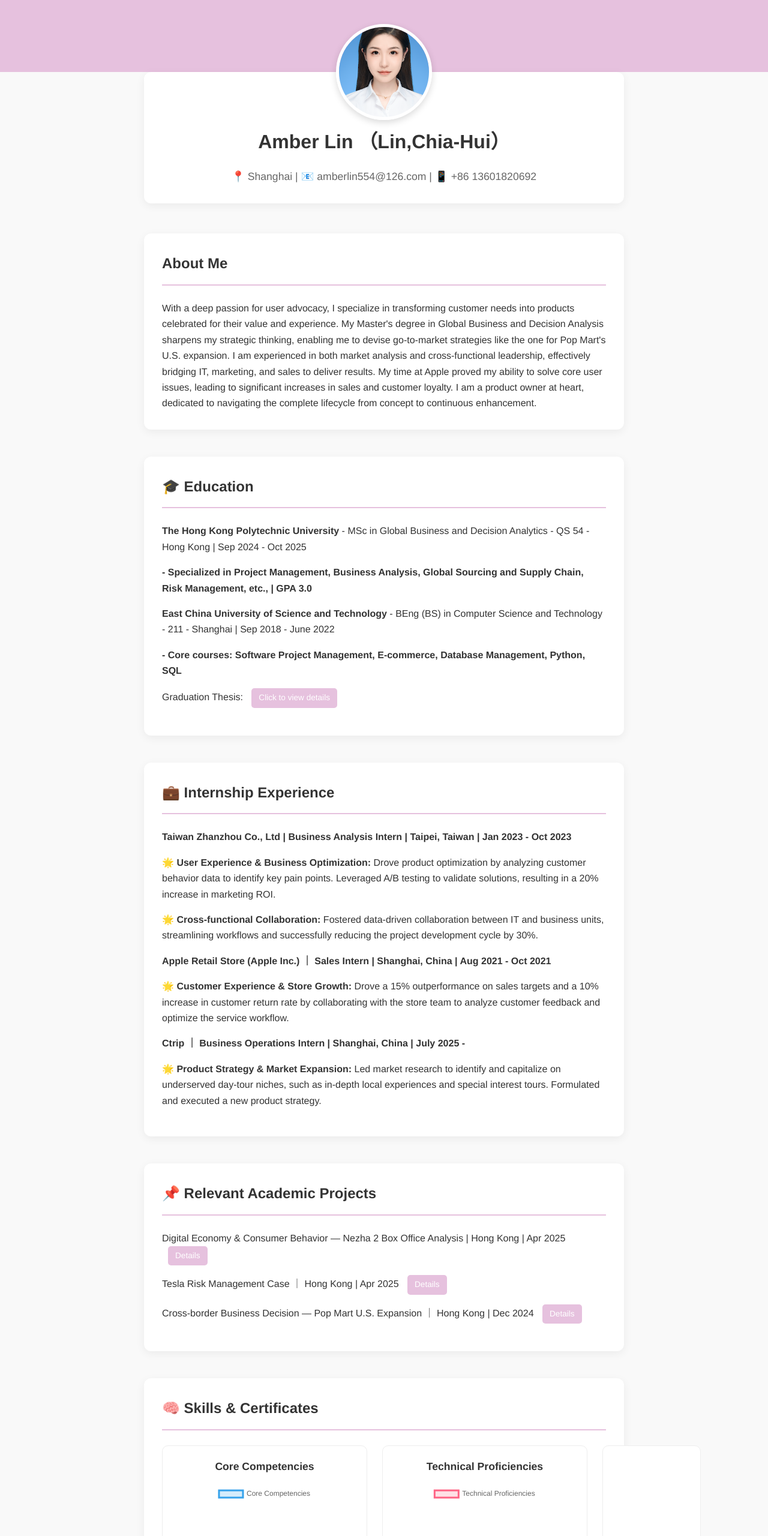
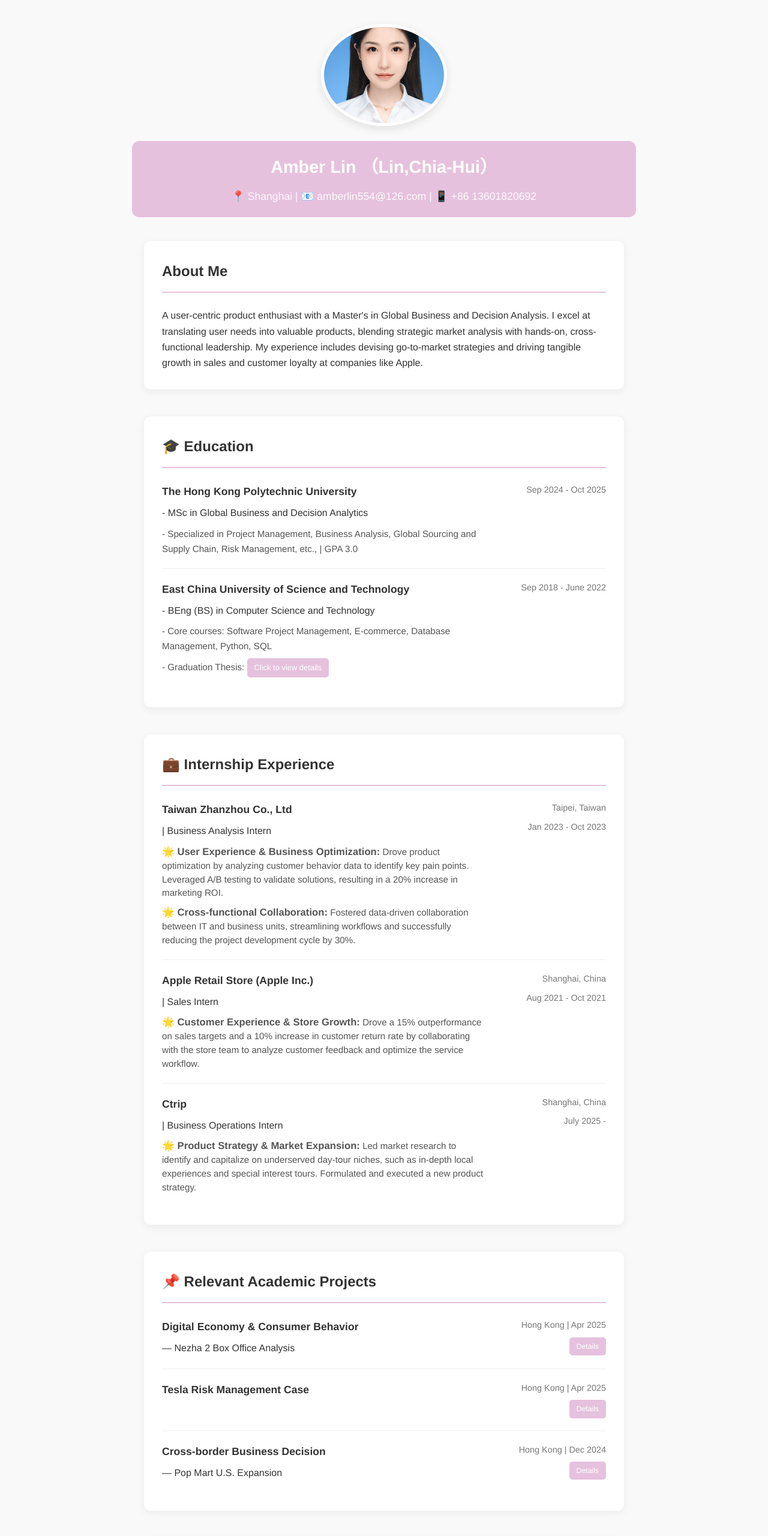
Before and after one commit to Amberlin5558/amberlin-profile, a plain HTML site: page index.html in a window 1280 px wide. Shown: the top 2560 px of the page at 60% size. Drawn offline with nearby package versions, Linux system fonts and the light colour scheme.

Commit message:
upgrade index & css

```diff
--- a/css/style.css
+++ b/css/style.css
@@ -1,104 +1,199 @@
 /* === 全局样式与间距优化 === */
 body {
   font-family: "Helvetica", "Arial", sans-serif;
-  line-height: 1.65; /* 稍微增加行高，提升大段文字的可读性 */
+  line-height: 1.65;
   margin: 0;
   background-color: #f9f9f9;
   color: #333;
 }
 
-/* === 顶部Bar 和 悬浮头像 === */
-.top-bar {
-  background: #e6c1de;
-  height: 120px;
-  width: 100%;
+/* === 全新页眉设计 === */
+.main-header {
+  padding: 40px 20px 0; /* 在头像上方和两侧留出空间 */
+  text-align: center;
 }
-
 .avatar {
-  position: absolute;
-  top: 120px;
-  left: 50%;
-  transform: translate(-50%, -50%);
-  z-index: 10;
-  width: 150px;
-  height: 150px;
-  border-radius: 50%;
+  display: block;
+  margin: 0 auto 25px; /* 居中并与下方 bar 拉开距离 */
+  width: 200px;  /* 宽度 */
+  height: 160px; /* 高度，小于宽度形成横向椭圆 */
+  border-radius: 50%; /* CSS 魔法：宽高不等时，50%的圆角会形成椭圆 */
+  object-fit: cover;
   border: 5px solid white;
-  box-shadow: 0 4px 12px rgba(0, 0, 0, 0.15);
-  object-fit: cover;
+  box-shadow: 0 5px 15px rgba(0, 0, 0, 0.1);
+}
+.header-info-bar {
+  background-color: #e6c1de;
+  color: white;
+  border-radius: 12px;
+  padding: 20px;
+  max-width: 800px;
+  margin: 0 auto;
+}
+.header-info-bar h1 {
+  margin: 0 0 10px 0;
+  font-size: 1.8em;
+  color: #fff;
+}
+.header-info-bar p {
+  margin: 0;
+  font-size: 1.1em;
+  color: rgba(255, 255, 255, 0.9);
 }
 
 /* === 主要内容区 === */
 .content-wrapper {
   max-width: 800px;
   margin: 0 auto;
-  padding: 0 20px;
+  padding: 40px 20px; /* 内容区与页眉/页脚的距离 */
 }
-
-.profile-intro {
-  padding-top: 90px;
-  text-align: center;
-  margin-bottom: 50px; /* 增加了与下方内容的距离 */
+section {
+  margin-bottom: 45px;
+  background-color: #fff;
+  padding: 30px;
+  border-radius: 12px;
+  box-shadow: 0 4px 15px rgba(0,0,0,0.06);
 }
-
-.profile-intro h1 {
-  margin: 0 0 10px 0; /* 为标题和下方的联系信息增加一点间距 */
-  font-size: 2em;
-}
-
-.profile-intro p {
-  font-size: 1.1em;
-  color: #666;
-}
-
-section {
-  margin-bottom: 45px; /* 统一并微调模块间距 */
-  background-color: #fff;
-  padding: 30px; /* 增加卡片内部的“呼吸空间” */
-  border-radius: 12px; /* 边角更圆润一些 */
-  box-shadow: 0 4px 15px rgba(0,0,0,0.06); /* 阴影更柔和 */
-}
-
 h2 {
   margin-top: 0;
   border-bottom: 2px solid #e6c1de;
-  padding-bottom: 15px; /* 增加标题和下方内容的距离 */
-  margin-bottom: 25px; /* 增加标题和下方内容的距离 */
+  padding-bottom: 15px;
+  margin-bottom: 25px;
 }
-
-/* 【核心修改】为全局的 p 和 li 增加底部间距，解决文字拥挤问题 */
 p, li {
-  margin-bottom: 1em; /* 1em 等于当前元素的字体大小，这是一个相对单位 */
+  margin-bottom: 1em;
 }
-/* 去掉最后一个元素的下边距，让排版更规整 */
 p:last-child, li:last-child {
   margin-bottom: 0;
 }
-
 ul {
   list-style: none;
   padding-left: 0;
 }
 
+/* === 全新对齐列表布局 (核心) === */
+.structured-list li {
+  display: grid;
+  grid-template-columns: 3fr 1fr; /* 左侧占3份，右侧占1份 */
+  gap: 20px; /* 列之间的间距 */
+  padding-bottom: 20px;
+  margin-bottom: 20px;
+  border-bottom: 1px solid #f0f0f0;
+}
+.structured-list li:last-child {
+  border-bottom: none;
+  padding-bottom: 0;
+}
+.item-primary {
+  display: flex;
+  flex-direction: column; /* 让主内容垂直排列 */
+  gap: 8px; /* 主内容内部各项的间距 */
+}
+.item-primary b {
+  font-size: 1.1em;
+}
+.item-primary span {
+  color: #555;
+  font-size: 0.95em;
+}
+.item-description {
+  line-height: 1.5;
+}
+.item-secondary {
+  text-align: right;
+  display: flex;
+  flex-direction: column;
+  align-items: flex-end; /* 让次要内容靠右对齐 */
+  justify-content: flex-start;
+  gap: 8px;
+  font-size: 0.9em;
+  color: #777;
+}
 
 /* === 按钮样式 === */
 .btn {
   display: inline-block;
-  margin-left: 10px;
   padding: 5px 12px;
   background-color: #e6c1de;
-  color: white;
+  color: white !important; /* 强制覆盖链接默认颜色 */
   border-radius: 5px;
   text-decoration: none;
   font-size: 0.85em;
   transition: background-color 0.3s;
+  text-align: center;
 }
 .btn:hover {
   background-color: #dcaed4;
 }
 
-.download-section {
+/* === 技能模块优化 (2列布局) === */
+.skills-grid-container {
+  display: grid;
+  grid-template-columns: 1fr 1fr; /* 两列布局 */
+  gap: 25px;
+}
+.skills-container {
+  display: flex;
+  flex-direction: column;
+  padding: 20px;
+  border: 1px solid #eee;
+  border-radius: 10px;
+  transition: transform 0.3s ease, box-shadow 0.3s ease;
+}
+/* 第三项（信息列表）横跨两列 */
+.skills-list-combined {
+  grid-column: 1 / -1;
+  flex-direction: row; /* 横向排列 */
+  justify-content: space-between; /* 均匀分布 */
+  align-items: stretch;
+}
+.skills-container:not(.skills-list-combined):hover {
+  transform: translateY(-8px);
+  box-shadow: 0 8px 20px rgba(0,0,0,0.1);
+}
+.skills-container h3 {
   text-align: center;
+  margin-top: 0;
+  margin-bottom: 15px;
+  color: #333;
+  font-size: 1.1em;
+}
+.info-block {
+  padding: 15px;
+  flex-basis: 32%; /* 每个信息块大约占1/3宽度 */
+  display: flex;
+  flex-direction: column;
+}
+.info-block h3 {
+  display: flex;
+  align-items: center;
+  text-align: left;
+  font-size: 1.15em;
+  margin: 0 0 10px 0;
+}
+.info-block h3 i {
+  font-size: 1.1em;
+  margin-right: 12px;
+  width: 20px;
+  text-align: center;
+}
+.info-block p, .info-block li {
+  color: #555;
+  font-size: 1em;
+  margin-bottom: 5px;
+  padding-left: 32px;
+}
+.info-block ul { margin: 0; padding: 0;}
+.color-border-1 { border-top: 4px solid #4D96FF; }
+.color-border-2 { border-top: 4px solid #6BCB77; }
+.color-border-3 { border-top: 4px solid #FFD93D; }
+
+/* === 下载和更多链接区域 === */
+.download-section, .more-links-section {
+  text-align: center;
+  background-color: transparent;
+  box-shadow: none;
+  padding-top: 20px;
 }
 .download-btn {
   display: inline-block;
@@ -113,84 +208,6 @@ ul {
 }
 .download-btn:hover {
   transform: translateY(-2px);
-}
-
-/* === 技能模块优化 (解决拥挤和高度问题) === */
-.skills-grid-container {
-  display: grid;
-  grid-template-columns: 1fr 1fr 1fr;
-  gap: 25px;
-}
-.skills-container {
-  display: flex; /* 使用 Flex 布局让内容垂直分布 */
-  flex-direction: column;
-  padding: 20px;
-  border: 1px solid #eee;
-  border-radius: 10px;
-  background-color: #fff;
-  /* 【核心修改】移除了固定的 height: 320px; */
-  /* 这允许卡片根据内容自由伸展，解决了内容塞不下的问题！*/
-  /* Grid 布局默认会使同一行的项目等高，所以外观依然整齐。*/
-  transition: transform 0.3s ease, box-shadow 0.3s ease;
-  box-shadow: none;
-  margin: 0;
-}
-.skills-container:hover {
-  transform: translateY(-8px);
-  box-shadow: 0 8px 20px rgba(0,0,0,0.1);
-}
-.skills-container h3 {
-  text-align: center;
-  margin-top: 0;
-  margin-bottom: 15px;
-  color: #333;
-  font-size: 1.1em;
-}
-.skills-list-combined {
-  flex-grow: 1; /* 让这个容器填满剩余空间 */
-  display: flex;
-  flex-direction: column;
-  justify-content: center; /* 内容垂直居中 */
-  padding: 0 15px;
-}
-.info-block {
-  padding: 12px 0; /* 增加了信息块之间的垂直距离 */
-}
-.info-block h3 {
-  display: flex;
-  align-items: center;
-  text-align: left;
-  font-size: 1.15em;
-  margin: 0 0 8px 0;
-}
-.info-block h3 i {
-  font-size: 1.1em;
-  color: #333;
-  margin-right: 12px;
-  width: 20px;
-  text-align: center;
-}
-.info-block p, .info-block li {
-  color: #555;
-  line-height: 1.5;
-  font-size: 1em; /* 稍微调整字号以获得更好的空间感 */
-  margin: 0 0 5px 0; /* 【核心修改】为列表项也增加间距 */
-  padding-left: 32px;
-}
-.info-block ul {
-  padding: 0;
-  margin: 0;
-}
-.color-border-1 { border-top: 4px solid #4D96FF; }
-.color-border-2 { border-top: 4px solid #6BCB77; }
-.color-border-3 { border-top: 4px solid #FFD93D; }
-
-/* === "More About Me" (页脚链接) 的新样式 === */
-.more-links-section {
-  text-align: center;
-  background-color: transparent;
-  box-shadow: none;
-  padding-top: 20px;
 }
 .more-links-section ul {
   max-width: 500px;
@@ -222,34 +239,25 @@ footer {
 }
 
 /* === 响应式设计 (手机端适配) === */
-@media (max-width: 992px) {
-  .skills-grid-container {
-    grid-template-columns: 1fr; /* 在平板上变为单列 */
+@media (max-width: 768px) {
+  .structured-list li {
+    grid-template-columns: 1fr; /* 在手机上变为单列堆叠 */
+    gap: 10px;
   }
-}
-@media (max-width: 768px) {
-  body {
-    line-height: 1.6; /* 手机端行高可以稍小一些 */
+  .item-secondary {
+    text-align: left;
+    align-items: flex-start;
+    flex-direction: row;
+    flex-wrap: wrap; /* 允许按钮换行 */
   }
-  .top-bar {
-    height: 90px;
+  .skills-grid-container, .skills-list-combined {
+    grid-template-columns: 1fr; /* 所有技能模块都变为单列 */
+    flex-direction: column;
   }
   .avatar {
-    width: 120px;
+    width: 150px;
     height: 120px;
-    top: 90px;
-    border-width: 4px;
   }
-  .profile-intro {
-    padding-top: 70px;
-  }
-  .profile-intro h1 {
-    font-size: 1.5em;
-  }
-  .profile-intro p {
-    font-size: 0.9em;
-  }
-  section {
-    padding: 20px;
-  }
+  .header-info-bar h1 { font-size: 1.5em; }
+  .header-info-bar p { font-size: 0.9em; }
 }
--- a/index.html
+++ b/index.html
@@ -4,77 +4,131 @@
   <meta charset="UTF-8" />
   <meta name="viewport" content="width=device-width, initial-scale=1.0" />
   <title>Amber Lin</title>
-  <!-- 引入样式文件 -->
   <link rel="stylesheet" href="css/style.css" />
-  <!-- 引入 Font Awesome 图标库 -->
   <link rel="stylesheet" href="https://cdnjs.cloudflare.com/ajax/libs/font-awesome/6.5.1/css/all.min.css">
 </head>
 <body>
-  <!-- 1. 这是背景里的粉色 bar -->
-  <header class="top-bar"></header>
-
-  <!-- 2. 头像被移到这里，独立出来，用于实现悬浮效果 -->
+  <!-- 1. 全新的页眉区域 -->
+  <header class="main-header">
     <img src="images/avatar.jpg" alt="林珈卉头像" class="avatar" />
-
-  <!-- 3. 所有页面内容都包裹在一个 main 容器里 -->
-  <main class="content-wrapper">
-    <section class="profile-intro">
+    <div class="header-info-bar">
       <h1>Amber Lin （Lin,Chia-Hui）</h1>
       <p>📍 Shanghai | 📧 amberlin554@126.com | 📱 +86 13601820692</p>
+    </div>
+  </header>
+
+  <!-- 2. 所有页面内容包裹在 main 容器里 -->
+  <main class="content-wrapper">
+    <section>
+      <h2>About Me</h2>
+      <!-- 精简后的 "About Me" -->
+      <p>A user-centric product enthusiast with a Master's in Global Business and Decision Analysis. I excel at translating user needs into valuable products, blending strategic market analysis with hands-on, cross-functional leadership. My experience includes devising go-to-market strategies and driving tangible growth in sales and customer loyalty at companies like Apple.</p>
     </section>
 
-    <section>
-      <h2>About Me</h2>
-      <p>With a deep passion for user advocacy, I specialize in transforming customer needs into products celebrated for their value and experience. My Master's degree in Global Business and Decision Analysis sharpens my strategic thinking, enabling me to devise go-to-market strategies like the one for Pop Mart's U.S. expansion. I am experienced in both market analysis and cross-functional leadership, effectively bridging IT, marketing, and sales to deliver results. My time at Apple proved my ability to solve core user issues, leading to significant increases in sales and customer loyalty. I am a product owner at heart, dedicated to navigating the complete lifecycle from concept to continuous enhancement.</p>
-    </section>
-
+    <!-- 3. 全新对齐布局的教育背景 -->
     <section>
       <h2>🎓 Education</h2>
-      <ul>
-        <li><b>The Hong Kong Polytechnic University</b> - MSc in Global Business and Decision Analytics - QS 54 - Hong Kong | Sep 2024 - Oct 2025</li>
-        <li><b>- Specialized in Project Management, Business Analysis, Global Sourcing and Supply Chain, Risk Management, etc., | GPA 3.0</b></li>
-        <li><b>East China University of Science and Technology</b> - BEng (BS) in Computer Science and Technology - 211 - Shanghai | Sep 2018 - June 2022</li>
-        <li><b>- Core courses: Software Project Management, E-commerce, Database Management, Python, SQL</b></li>
-        <li>Graduation Thesis: <a href="thesis.html" target="_blank" class="btn">Click to view details</a></li>
+      <ul class="structured-list">
+        <li>
+          <div class="item-primary">
+            <b>The Hong Kong Polytechnic University</b> - MSc in Global Business and Decision Analytics
+            <span>- Specialized in Project Management, Business Analysis, Global Sourcing and Supply Chain, Risk Management, etc., | GPA 3.0</span>
+          </div>
+          <div class="item-secondary">
+            <span>Sep 2024 - Oct 2025</span>
+          </div>
+        </li>
+        <li>
+          <div class="item-primary">
+            <b>East China University of Science and Technology</b> - BEng (BS) in Computer Science and Technology
+            <span>- Core courses: Software Project Management, E-commerce, Database Management, Python, SQL</span>
+            <span>- Graduation Thesis: <a href="thesis.html" target="_blank" class="btn">Click to view details</a></span>
+          </div>
+          <div class="item-secondary">
+            <span>Sep 2018 - June 2022</span>
+          </div>
+        </li>
       </ul>
     </section>
 
+    <!-- 4. 全新对齐布局的实习经历 -->
     <section>
       <h2>💼 Internship Experience</h2>
-      <ul>
-        <li><b>Taiwan Zhanzhou Co., Ltd | Business Analysis Intern | Taipei, Taiwan | Jan 2023 - Oct 2023</b></li>
-        <li><b>🌟 User Experience & Business Optimization:</b> Drove product optimization by analyzing customer behavior data to identify key pain points. Leveraged A/B testing to validate solutions, resulting in a 20% increase in marketing ROI.</li>
-        <li><b>🌟 Cross-functional Collaboration:</b> Fostered data-driven collaboration between IT and business units, streamlining workflows and successfully reducing the project development cycle by 30%.</li>
-        <li><b>Apple Retail Store (Apple Inc.) ｜ Sales Intern | Shanghai, China | Aug 2021 - Oct 2021</b></li>
-        <li><b>🌟 Customer Experience & Store Growth:</b> Drove a 15% outperformance on sales targets and a 10% increase in customer return rate by collaborating with the store team to analyze customer feedback and optimize the service workflow.</li>
-        <li><b>Ctrip ｜ Business Operations Intern | Shanghai, China | July 2025 - </b></li>
-        <li><b>🌟 Product Strategy & Market Expansion:</b> Led market research to identify and capitalize on underserved day-tour niches, such as in-depth local experiences and special interest tours. Formulated and executed a new product strategy.</li>
+      <ul class="structured-list">
+        <li>
+          <div class="item-primary">
+            <b>Taiwan Zhanzhou Co., Ltd</b> | Business Analysis Intern
+            <span class="item-description"><b>🌟 User Experience & Business Optimization:</b> Drove product optimization by analyzing customer behavior data to identify key pain points. Leveraged A/B testing to validate solutions, resulting in a 20% increase in marketing ROI.</span>
+            <span class="item-description"><b>🌟 Cross-functional Collaboration:</b> Fostered data-driven collaboration between IT and business units, streamlining workflows and successfully reducing the project development cycle by 30%.</span>
+          </div>
+          <div class="item-secondary">
+            <span>Taipei, Taiwan</span>
+            <span>Jan 2023 - Oct 2023</span>
+          </div>
+        </li>
+        <li>
+          <div class="item-primary">
+            <b>Apple Retail Store (Apple Inc.)</b> | Sales Intern
+            <span class="item-description"><b>🌟 Customer Experience & Store Growth:</b> Drove a 15% outperformance on sales targets and a 10% increase in customer return rate by collaborating with the store team to analyze customer feedback and optimize the service workflow.</span>
+          </div>
+          <div class="item-secondary">
+            <span>Shanghai, China</span>
+            <span>Aug 2021 - Oct 2021</span>
+          </div>
+        </li>
+         <li>
+          <div class="item-primary">
+            <b>Ctrip</b> | Business Operations Intern
+            <span class="item-description"><b>🌟 Product Strategy & Market Expansion:</b> Led market research to identify and capitalize on underserved day-tour niches, such as in-depth local experiences and special interest tours. Formulated and executed a new product strategy.</span>
+          </div>
+          <div class="item-secondary">
+            <span>Shanghai, China</span>
+            <span>July 2025 - </span>
+          </div>
+        </li>
       </ul>
     </section>
 
+    <!-- 5. 全新对齐布局的学术项目 -->
     <section>
       <h2>📌 Relevant Academic Projects</h2>
-      <ul>
-        <li>Digital Economy & Consumer Behavior — Nezha 2 Box Office Analysis | Hong Kong | Apr 2025 <a href="project1.html" class="btn">Details</a></li>
-        <li>Tesla Risk Management Case ｜ Hong Kong | Apr 2025 <a href="project2.html" class="btn">Details</a></li>
-        <li>Cross-border Business Decision — Pop Mart U.S. Expansion ｜ Hong Kong | Dec 2024 <a href="project3.html" class="btn">Details</a></li>
+      <ul class="structured-list">
+        <li>
+          <div class="item-primary"><b>Digital Economy & Consumer Behavior</b> — Nezha 2 Box Office Analysis</div>
+          <div class="item-secondary">
+            <span>Hong Kong | Apr 2025</span>
+            <a href="project1.html" class="btn">Details</a>
+          </div>
+        </li>
+        <li>
+          <div class="item-primary"><b>Tesla Risk Management Case</b></div>
+          <div class="item-secondary">
+            <span>Hong Kong | Apr 2025</span>
+            <a href="project2.html" class="btn">Details</a>
+          </div>
+        </li>
+        <li>
+          <div class="item-primary"><b>Cross-border Business Decision</b> — Pop Mart U.S. Expansion</div>
+          <div class="item-secondary">
+            <span>Hong Kong | Dec 2024</span>
+            <a href="project3.html" class="btn">Details</a>
+          </div>
+        </li>
       </ul>
     </section>
 
+    <!-- 6. 全新布局的技能模块 -->
     <section>
       <h2>🧠 Skills & Certificates</h2>
       <div class="skills-grid-container">
-        <!-- 第一个卡片：核心能力雷达图 -->
         <div class="skills-container">
           <h3>Core Competencies</h3>
           <canvas id="coreSkillsChart"></canvas>
         </div>
-        <!-- 第二个卡片：专业技能雷达图 -->
         <div class="skills-container">
           <h3>Technical Proficiencies</h3>
           <canvas id="techSkillsChart"></canvas>
         </div>
-        <!-- 第三个卡片：包含三个信息块的组合 -->
         <div class="skills-container skills-list-combined">
           <div class="info-block color-border-1">
             <h3><i class="fa-solid fa-share-nodes"></i> Social Media</h3>
@@ -114,18 +168,9 @@
     <p>© 2025 Lin,Chia-Hui Amber Lin</p>
   </footer>
 
-  <!-- Chart.js 库的引用和图表创建脚本 -->
   <script src="https://cdn.jsdelivr.net/npm/chart.js"></script>
   <script>
-      // 1. 核心能力图表数据
-      const coreSkillsData = { labels: ['Project Mgmt', 'Supply Chain', 'E-commerce', 'Localization', 'Market Analysis', 'Collaboration'], datasets: [{ label: 'Core Competencies', data: [9, 8, 8, 9, 7, 10], fill: true, backgroundColor: 'rgba(54, 162, 235, 0.2)', borderColor: 'rgb(54, 162, 235)', pointBackgroundColor: 'rgb(54, 162, 235)', pointBorderColor: '#fff', pointHoverBackgroundColor: '#fff', pointHoverBorderColor: 'rgb(54, 162, 235)' }] };
-      // 2. 专业技能图表数据
-      const techSkillsData = { labels: ['Python', 'SQL', 'Excel', 'SEO/SEM', 'Figma', 'Office Suite'], datasets: [{ label: 'Technical Proficiencies', data: [7, 8, 9, 8, 7, 10], fill: true, backgroundColor: 'rgba(255, 99, 132, 0.2)', borderColor: 'rgb(255, 99, 132)', pointBackgroundColor: 'rgb(255, 99, 132)', pointBorderColor: '#fff', pointHoverBackgroundColor: '#fff', pointHoverBorderColor: 'rgb(255, 99, 132)' }] };
-      // 图表通用配置
-      const commonConfig = { type: 'radar', options: { responsive: true, maintainAspectRatio: false, scales: { r: { angleLines: { display: true }, suggestedMin: 0, suggestedMax: 10, ticks: { stepSize: 2 } } }, elements: { line: { borderWidth: 3 } } } };
-      // 创建图表
-      new Chart(document.getElementById('coreSkillsChart'), { ...commonConfig, data: coreSkillsData });
-      new Chart(document.getElementById('techSkillsChart'), { ...commonConfig, data: techSkillsData });
+      const coreSkillsData={labels:['Project Mgmt','Supply Chain','E-commerce','Localization','Market Analysis','Collaboration'],datasets:[{label:'Core Competencies',data:[9,8,8,9,7,10],fill:!0,backgroundColor:'rgba(54, 162, 235, 0.2)',borderColor:'rgb(54, 162, 235)',pointBackgroundColor:'rgb(54, 162, 235)',pointBorderColor:'#fff',pointHoverBackgroundColor:'#fff',pointHoverBorderColor:'rgb(54, 162, 235)'}]},techSkillsData={labels:['Python','SQL','Excel','SEO/SEM','Figma','Office Suite'],datasets:[{label:'Technical Proficiencies',data:[7,8,9,8,7,10],fill:!0,backgroundColor:'rgba(255, 99, 132, 0.2)',borderColor:'rgb(255, 99, 132)',pointBackgroundColor:'rgb(255, 99, 132)',pointBorderColor:'#fff',pointHoverBackgroundColor:'#fff',pointHoverBorderColor:'rgb(255, 99, 132)'}]},commonConfig={type:'radar',options:{responsive:!0,maintainAspectRatio:!1,scales:{r:{angleLines:{display:!0},suggestedMin:0,suggestedMax:10,ticks:{stepSize:2}}},elements:{line:{borderWidth:3}}}};new Chart(document.getElementById('coreSkillsChart'),{...commonConfig,data:coreSkillsData}),new Chart(document.getElementById('techSkillsChart'),{...commonConfig,data:techSkillsData});
   </script>
 </body>
 </html>
```
Lines whose indentation alone changed are shown as unchanged.
